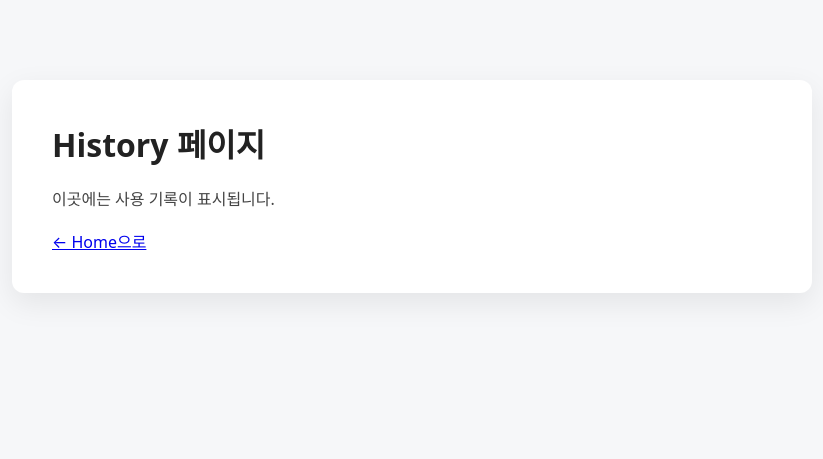
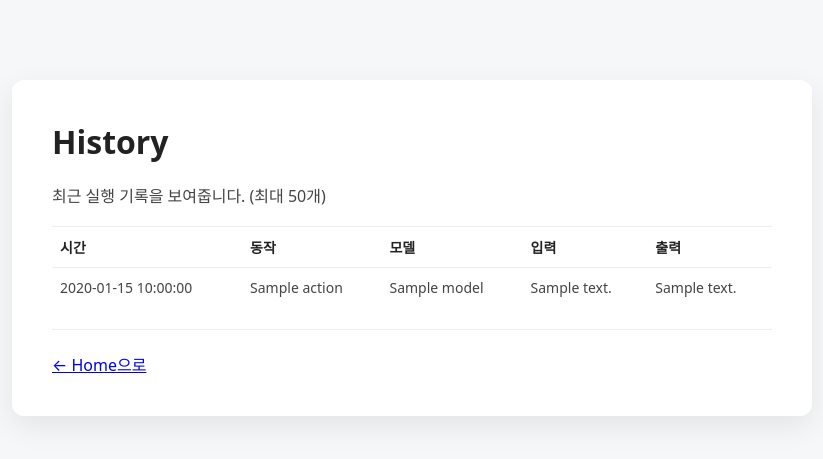
Before and after one commit to Jung-Euntaek/PythonWebspace, a Flask app: template templates/history.html in a window 1280 px wide. Shown: the top 459 px of the page, without its empty margins (228-1051 px from the left). Run offline with Flask 3, Linux system fonts and the light colour scheme; the template is opened without the code that fills it: most values are stand-ins (such as "Sample title", 1, 10 or a date in 2020).

Commit message:
feat: save summaries to CSV and render history page

```diff
--- a/app.py
+++ b/app.py
@@ -1,3 +1,5 @@
+import csv
+from datetime import datetime
 import os
 from flask import Flask, render_template, request
 from dotenv import load_dotenv
@@ -15,11 +17,48 @@ def summarize_with_gemini(text: str) -> str:
     genai.configure(api_key=api_key)
 
     # ✅ 우선 안정적으로 2.5-flash 사용
-    model = genai.GenerativeModel("gemini-2.5-flash")
+    model_name = "gemini-2.5-flash"
+    model = genai.GenerativeModel(model_name)
     prompt = f"다음 글을 한국어로 핵심만 간결하게 요약해줘.\n\n{text}"
 
     resp = model.generate_content(prompt)
-    return resp.text.strip()
+    return resp.text.strip(), model_name
+
+HISTORY_PATH = "history.csv"
+
+def append_history(action: str, input_text: str, output_text: str, model_name: str) -> None:
+    """요약 결과를 CSV에 누적 저장."""
+    is_new_file = not os.path.exists(HISTORY_PATH)
+    with open(HISTORY_PATH, "a", newline="", encoding="utf-8") as f:
+        writer = csv.DictWriter(
+            f,
+            fieldnames=["timestamp", "action", "model", "input_preview", "output_preview"],
+        )
+        if is_new_file:
+            writer.writeheader()
+
+        writer.writerow(
+            {
+                "timestamp": datetime.now().strftime("%Y-%m-%d %H:%M:%S"),
+                "action": action,
+                "model": model_name,
+                "input_preview": (input_text[:120] + "…") if len(input_text) > 120 else input_text,
+                "output_preview": (output_text[:120] + "…") if len(output_text) > 120 else output_text,
+            }
+        )
+
+def read_history(limit: int = 50):
+    """CSV에서 최근 기록을 읽어 리스트로 반환."""
+    if not os.path.exists(HISTORY_PATH):
+        return []
+
+    with open(HISTORY_PATH, "r", newline="", encoding="utf-8") as f:
+        reader = csv.DictReader(f)
+        rows = list(reader)
+
+    rows.reverse()  # 최신이 위로 오게
+    return rows[:limit]
+
 
 @app.route("/")
 def home():
@@ -36,7 +75,12 @@ def tools():
 
         if text:
             try:
-                result = summarize_with_gemini(text)
+                summary, model_used = summarize_with_gemini(text)
+                result = summary
+
+                if summary and "오류" not in summary:
+                    append_history("summary", text, summary, model_used)
+
             except Exception as e:
                 result = f"Gemini 호출 중 오류가 발생했습니다: {e}"
         else:
@@ -46,7 +90,8 @@ def tools():
 
 @app.route("/history")
 def history():
-    return render_template("history.html")
+    rows = read_history(limit=50)
+    return render_template("history.html", rows=rows)
 
 if __name__ == "__main__":
     app.run(debug=True)
--- a/static/style.css
+++ b/static/style.css
@@ -82,3 +82,26 @@ p {
   background: #f3f5ff;
   border: 1px solid #e2e7ff;
 }
+
+.table {
+  width: 100%;
+  border-collapse: collapse;
+  margin-top: 16px;
+  font-size: 14px;
+}
+
+.table th, .table td {
+  border-top: 1px solid #eceef2;
+  padding: 10px 8px;
+  text-align: left;
+  vertical-align: top;
+}
+
+.table th {
+  font-weight: 700;
+  color: #222;
+}
+
+.table td {
+  color: #444;
+}
--- a/templates/history.html
+++ b/templates/history.html
@@ -7,8 +7,37 @@
 </head>
 <body>
   <main>
-    <h1>History 페이지</h1>
-    <p>이곳에는 사용 기록이 표시됩니다.</p>
+    <h1>History</h1>
+    <p>최근 실행 기록을 보여줍니다. (최대 50개)</p>
+
+    {% if rows and rows|length > 0 %}
+      <table class="table">
+        <thead>
+          <tr>
+            <th>시간</th>
+            <th>동작</th>
+            <th>모델</th>
+            <th>입력</th>
+            <th>출력</th>
+          </tr>
+        </thead>
+        <tbody>
+          {% for r in rows %}
+            <tr>
+              <td>{{ r.timestamp }}</td>
+              <td>{{ r.action }}</td>
+              <td>{{ r.model }}</td>
+              <td>{{ r.input_preview }}</td>
+              <td>{{ r.output_preview }}</td>
+            </tr>
+          {% endfor %}
+        </tbody>
+      </table>
+    {% else %}
+      <p>아직 기록이 없습니다. Tools에서 요약을 실행해 보세요.</p>
+    {% endif %}
+
+    <hr class="divider">
     <a href="/">← Home으로</a>
   </main>
 </body>
```
Also changed, not shown: 1 other file.
